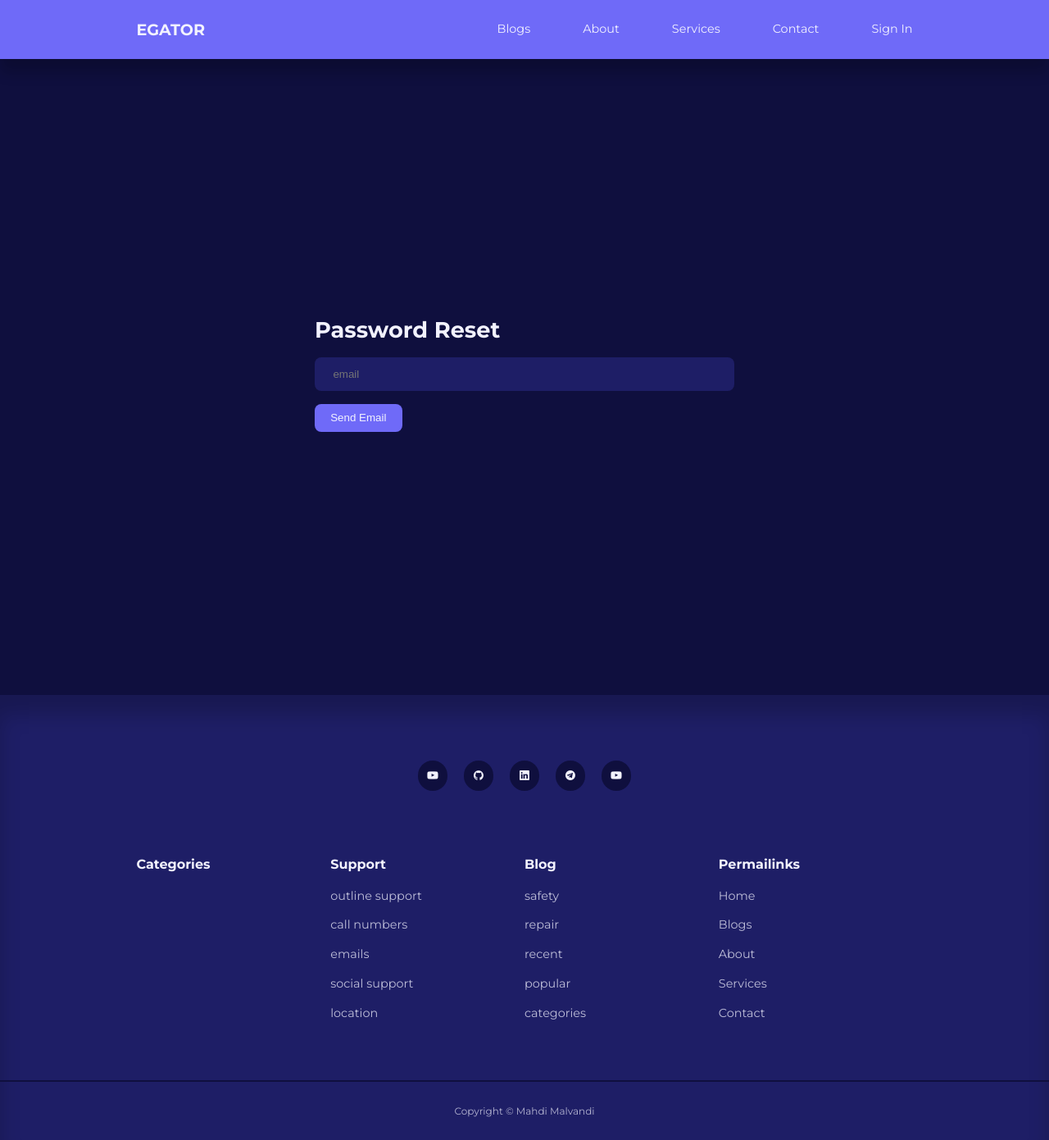
After one commit to MahdiMalvandi/blog_project, a Django app: page /reset_password/ in a window 1280 px wide. The commit adds this page. Shown: the whole page at 82% size. Run offline with Django 4.2, Linux system fonts and the light colour scheme; data that the repository does not hold is empty.

Commit message:
start reset password feature

```diff
--- a/blog_app/templates/forms/signin.html
+++ b/blog_app/templates/forms/signin.html
@@ -36,6 +36,9 @@
                 <small>Don't have account?
                     <a href="{% url 'blog_app:sign up' %}">Sign Up</a>
                 </small>
+                <small>Did you forget your password?
+                    <a href="{% url 'blog_app:reset_password' %}">Reset</a>
+                </small>
             </form>
         </div>
     </section>
--- /dev/null
+++ b/blog_app/templates/users/password_reset.html
@@ -0,0 +1,29 @@
+{% extends 'parent/base.html' %}
+{% block title %}
+
+{% endblock %}
+
+{% block content %}
+<main>
+
+    <section class="form__section">
+        <div class="container form__section-container">
+            <h2>Password Reset</h2>
+
+
+            <form  method="post">
+            {% csrf_token %}
+                <input type="text" placeholder="email" name="email" {% if form.email.value %}
+                value="{{ form.email.value }}"
+
+                {% endif %} >
+
+
+
+                <button type="submit" class="btn">Send Email</button>
+            </form>
+        </div>
+    </section>
+
+</main>
+{% endblock %}
--- a/blog_app/urls.py
+++ b/blog_app/urls.py
@@ -1,5 +1,7 @@
 from django.urls import path
 from . import views
+from django.contrib.auth import views as auth_views
+
 app_name = 'blog_app'
 urlpatterns = [
     # pages
@@ -23,6 +25,17 @@ urlpatterns = [
     path('signup/', views.signup, name='sign up'),
     path('logout/', views.logout_view, name='log out'),
 
+    path('reset_password/', auth_views.PasswordResetView.as_view(template_name="users/password_reset.html"),
+         name='reset_password'),
+    path('reset_password_sent/', auth_views.PasswordResetDoneView.as_view(template_name="users/password_reset_done.html"),
+         name='password_reset_done'),
+    path('reset/<uidb64>/<token>',
+         auth_views.PasswordResetConfirmView.as_view(template_name="users/password_reset_confirm.html"),
+         name='password_reset_confirm'),
+    path('reset_password_complete/',
+         auth_views.PasswordResetCompleteView.as_view(template_name="users/password_reset_complete.html"),
+         name='password_reset_complete'),
+
     path('manage-posts/', views.manage_posts, name='manage posts'),
     path('profile/', views.profile, name='profile'),
     path('add-post/', views.add_post, name='add post'),
```
Also changed, not shown: blog_app/templates/users/password_reset_complete.html (added, +20 -0 lines), blog_app/templates/users/password_reset_confirm.html (added, +22 -0 lines), blog_app/templates/users/password_reset_done.html (added, +18 -0 lines), blog_app/views.py (+5 -3 lines), blog_project/settings.py (+8 -0 lines).
